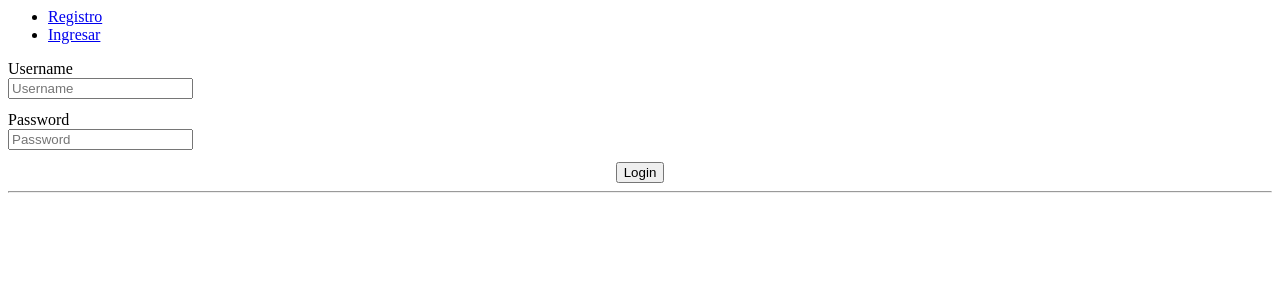
After one commit to sarketxd/python-django_adsoVI, a Django app: page /logueo/ in a window 1280 px wide. The commit adds this page. Shown: the top 300 px of the page. Run offline with Django 5.2, Linux system fonts and the light colour scheme.

Commit message:
Cambios clase 21 febrero

```diff
--- /dev/null
+++ b/Adso/Adso/logueo.html
@@ -0,0 +1,22 @@
+{% include 'registration/base.html' %}
+
+<form id="formLogin" class="form" action="/valida_logueo/" method="POST" role="form">
+    {% csrf_token %}
+    <label>Username</label>
+    <div style="margin-bottom: 12px" class="input-group">
+        <span class="input-group-addon"><i class="glyphicon glyphicon-user"></i></span>
+        <input id="username" type="text" class="form-control" name="username" value="" placeholder="Username"
+            data-toggle="tooltip" data-placement="top" title="Inserte usuario" required="">
+    </div>
+    <label>Password</label>
+    <div style="margin-bottom: 12px" class="input-group">
+        <span class="input-group-addon"><i class="glyphicon glyphicon-lock"></i></span>
+        <input id="password" type="password" class="form-control" name="password" placeholder="Password"
+            data-toggle="tooltip" data-placement="top" title="Inserte contraseña" required="">
+    </div>
+    <div align="center">
+        <button type="submit" class="btn btn-primary">
+            <span class="glyphicon glyphicon-log-in"></span>Login</button>
+    </div>
+    <hr>
+</form>
--- a/Adso/Adso/templates/registration/login.html
+++ b/Adso/Adso/templates/registration/login.html
@@ -1,5 +1,3 @@
-{% include 'registration/base.html' %}
-
 <form id="formLogin" class="form" action="" method="POST" role="form">
   {% csrf_token %}
   <label>Username</label>
--- a/Adso/Adso/urls.py
+++ b/Adso/Adso/urls.py
@@ -13,7 +13,13 @@ urlpatterns = [
     # FORMA 1
     path('crear/', crear_usuario),
     path('accounts/',include('django.contrib.auth.urls')),
-    path('registro/',registro)
+    path('crud/',crud),
+    path('registro/',registro),
+    # FORMA 2
+    path('logueo/', logueo),
+
+    path('logueo2/', logueo2),
+    path('valida_logueo/', valida_logueo)
 
 
     # FORMA 2
--- a/Adso/Adso/views.py
+++ b/Adso/Adso/views.py
@@ -4,9 +4,11 @@ from django.template.loader import get_template
 from django.shortcuts import render
 from django.contrib import messages
 from .forms import add_usuario
+from .models import *
 from django.contrib.auth.hashers import make_password
 from django.shortcuts import redirect
 from django.contrib.auth.decorators import login_required
+from django.contrib.auth.hashers import make_password, check_password
 
 class persona():
 
@@ -90,3 +92,60 @@ def crud(request):
 
 def registro(request):
     return render(request, "registration/registro2.html")
+
+#//////////////////FORMA 2 //////////// #
+
+def index (request):
+    return render(request, 'index.html')
+
+def valida_logueo(request):
+    if request.method == 'POST':
+        usu = request.POST.get('usuario')
+        contra = request.POST.get('contrasena')
+
+        if Usuario.objects.filter(nombre=usu).exists():
+            logueo = Usuario.objects.get(nombre=usu)
+            passw = check_password(contra, logueo.password)
+            if passw == False:
+                messages.error(request, 'Usuario o contraseña1 incorrecta')
+                return render(request, 'index.html')
+            else:
+                request.session['seguridad'] == True
+                return render(request, 'crud.html')
+        else:
+            messages.error(request, 'Usuario o contraseña2 incorrecta')
+            return render(request, 'logueo.html')
+
+#/////////////// LOGUEO 2 //////////#
+
+def logueo2(request):
+    if request.method == 'POST':
+        nom = request.POST.get('username')
+        passw = request.POST.get('password')
+        logueo = Usuario.objects.raw(
+            'select * from usuario where nombre= %s', [nom])
+
+
+        if logueo:
+            for p in logueo:
+                passw = check_password(passw,p.password)
+            if passw == False:
+                messages.error(request, 'Error al validar datos.')
+                return render(request, 'logueo2.html')
+            else:
+                request.session['seguridad']='True'
+                return render(request, 'inicio.html')
+        else:
+            messages.error(request, 'Error al validar datos.')
+            return render(request, 'logueo2.html')
+
+def logueo(request):
+    if "seguridad" in request.session:
+        return render(request, "hijo.html")
+    else:
+        return render(request, "logueo.html")
+
+def salir(request):
+
+    del request.session['seguridad']
+    return render(request, 'index.html')
```
